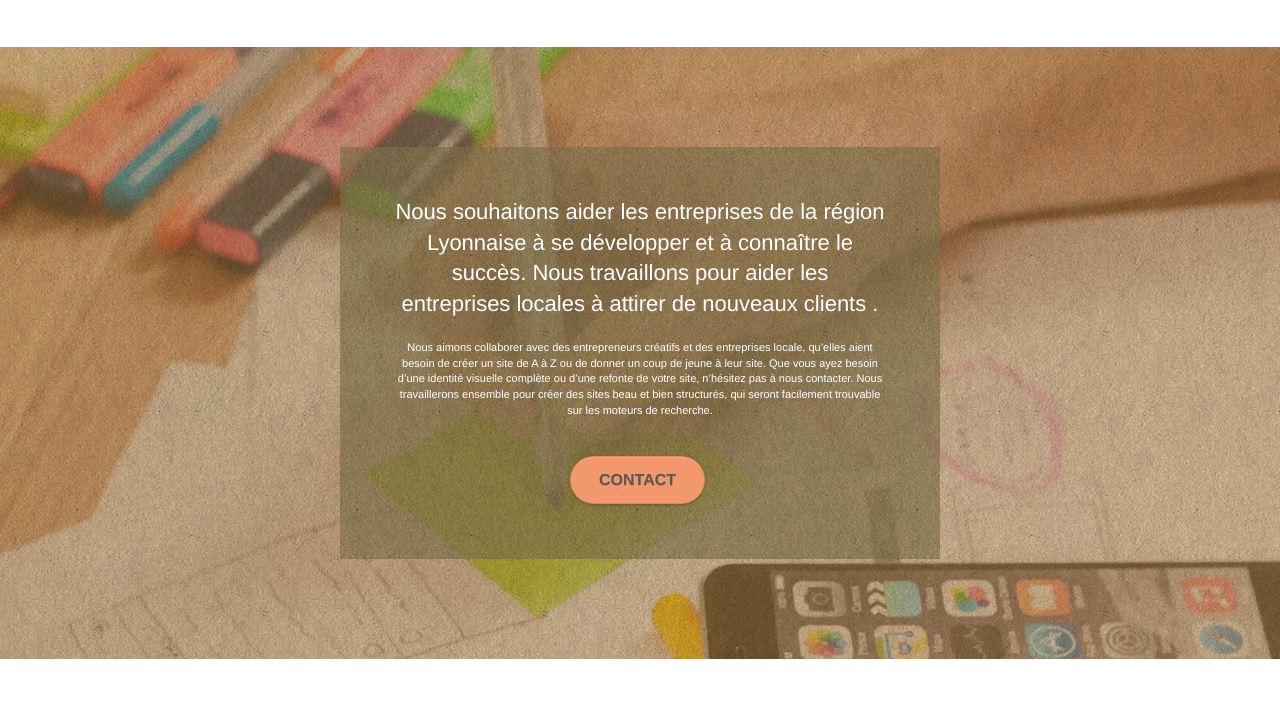
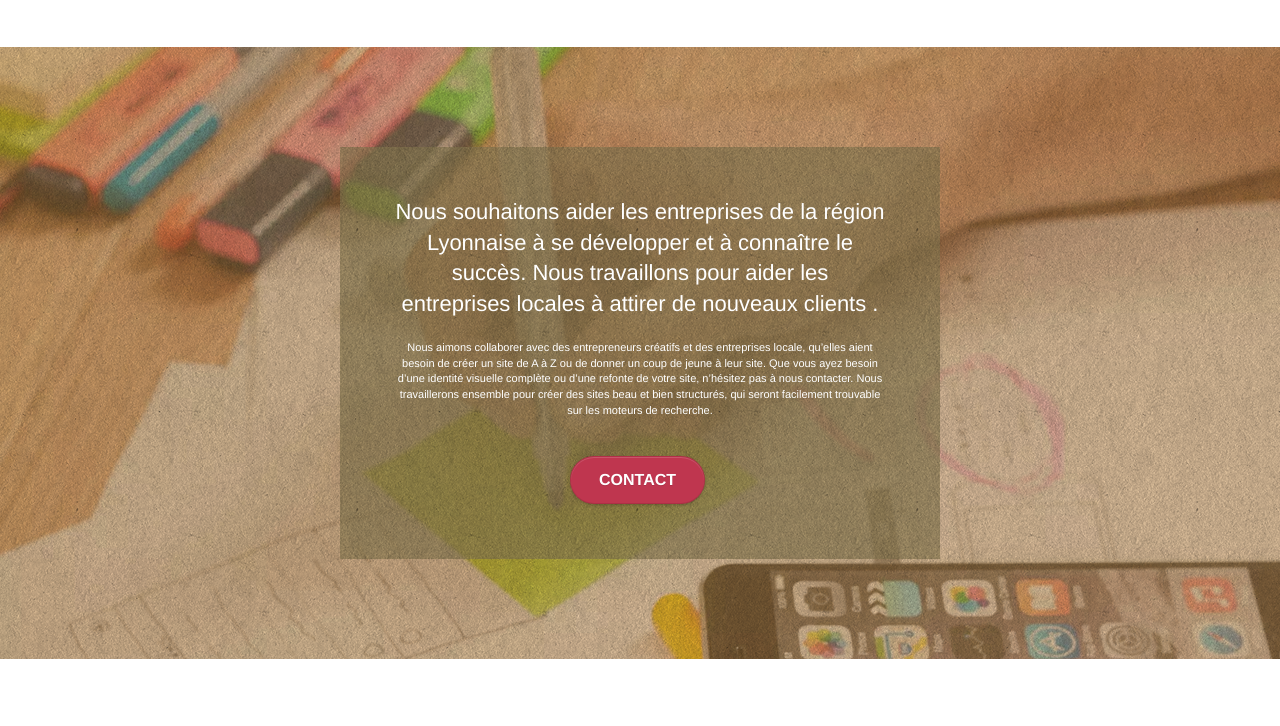
Before and after one commit to Arnaud293/Projet4_OC_LaPanthere, a plain HTML site: page index.html in a window 1280 px wide. Shown: the part 894-1620 px from the top of the page. Drawn offline with Linux system fonts and the light colour scheme.

Commit message:
modif couleur tangerine en rouge

```diff
--- a/style.css
+++ b/style.css
@@ -778,7 +778,7 @@ h4 {
 }
 
 .bgc-atomic-tangerine {
-    background-color: #F3976C;
+    background-color: #BF364F;
 }
 
 .tc-white {
@@ -786,13 +786,13 @@ h4 {
 }
 
 .btn-atomic-tangerine {
-    background: #F3976C;
-    color: #575757 !important;
+    background: #BF364F;
+    color: white !important;
 }
 
 .btn-atomic-tangerine:hover {
-    background: #c27956 !important;
-    color: #575757 !important;
+    background: #b23149 !important;
+    color: white !important;
 }
 
 .ltc-white {
```
